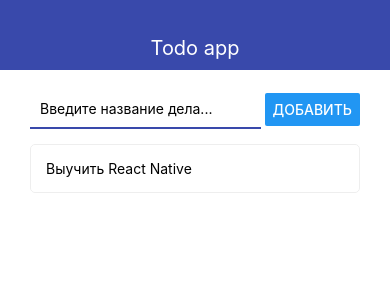
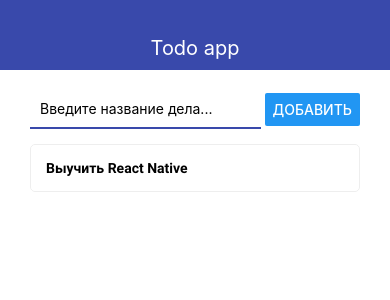
Before and after one commit to PodYapolskiy/react-native-demo, a React Native app: screen / in a window 390 px wide. Shown: the top 300 px of the page. Built offline with nearby package versions, Linux system fonts and the light colour scheme.

Commit message:
35. Подключение шрифтов

```diff
--- a/App.js
+++ b/App.js
@@ -1,7 +1,7 @@
 import React, { useState } from 'react'
-import { StyleSheet, View, ScrollView, FlatList, Alert } from 'react-native'
+import { StyleSheet, View, Alert } from 'react-native'
 import * as Font from 'expo-font'
-import { AppLoading } from 'expo'
+import AppLoading from 'expo-app-loading'
 
 import { Navbar } from './src/components/Navbar'
 import { MainScreen } from './src/screens/MainScreen'
--- a/src/components/Todo.js
+++ b/src/components/Todo.js
@@ -10,7 +10,7 @@ export const Todo = ({ todo, onOpen, onRemove }) => {
       onLongPress={() => onRemove(todo.id)} // onRemove.bind(null, todo.id)
     >
       <View style={styles.todo}>
-        <Text>{todo.title}</Text>
+        <Text style={styles.title}>{todo.title}</Text>
       </View>
     </TouchableOpacity>
   )
@@ -29,4 +29,7 @@ const styles = StyleSheet.create({
 
     marginBottom: 10,
   },
+  title: {
+    fontFamily: 'roboto-bold'
+  }
 })
```
Also changed, not shown: package.json (+5 -4 lines), 1 other file (tests, documents, lock files or other folders).
